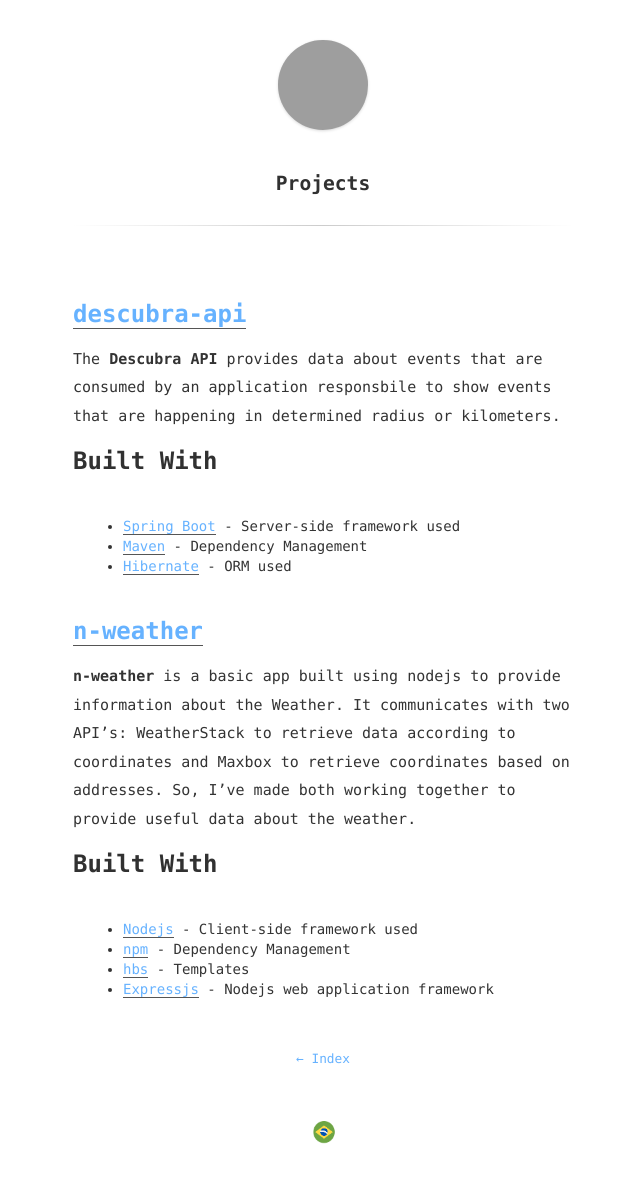
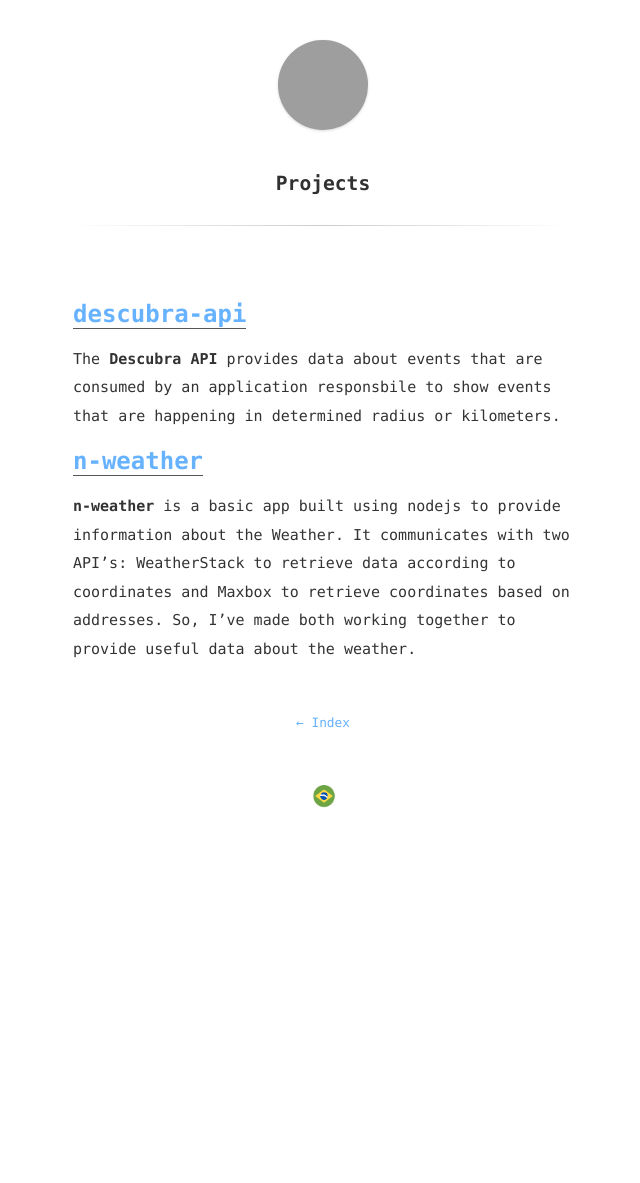
Before and after one commit to kewynakshlley/kewynakshlley.github.io, a Jekyll site: the page built from projects.md, in a window 1280 px wide, cut to the strip 0-1185 px from the top of the page. Shown: the whole strip, without its empty margins (317-957 px from the left). Built offline with Jekyll 4.4.1, drawn with Linux system fonts in a browser that asks for light colours; after the commit the page ends 900 px from its top, so only the background shows below that; grey boxes are pictures that could not be loaded.

Commit message:
removing tec

```diff
--- a/projects.md
+++ b/projects.md
@@ -9,20 +9,8 @@
 
 The **Descubra API** provides data about events that are consumed by an application responsbile to show events that are happening in determined radius or kilometers.
 
-## Built With
-
-* [Spring Boot](https://spring.io/projects/spring-boot) - Server-side framework used
-* [Maven](https://maven.apache.org/) - Dependency Management
-* [Hibernate](http://hibernate.org/) - ORM used
 
 ## <a href="https://github.com/kewynakshlley/n-weather" target="_blank">n-weather</a>
 
 
 **n-weather** is a basic app built using nodejs to provide information about the Weather. It communicates with two API's: WeatherStack to retrieve data according to coordinates and Maxbox to retrieve coordinates based on addresses. So, I've made both working together to provide useful data about the weather.
-
-## Built With
-
-* [Nodejs](https://nodejs.org/en/) - Client-side framework used
-* [npm](https://www.npmjs.com/) - Dependency Management
-* [hbs](https://www.npmjs.com/package/hbs) - Templates
-* [Expressjs](https://expressjs.com/) - Nodejs web application framework
```
